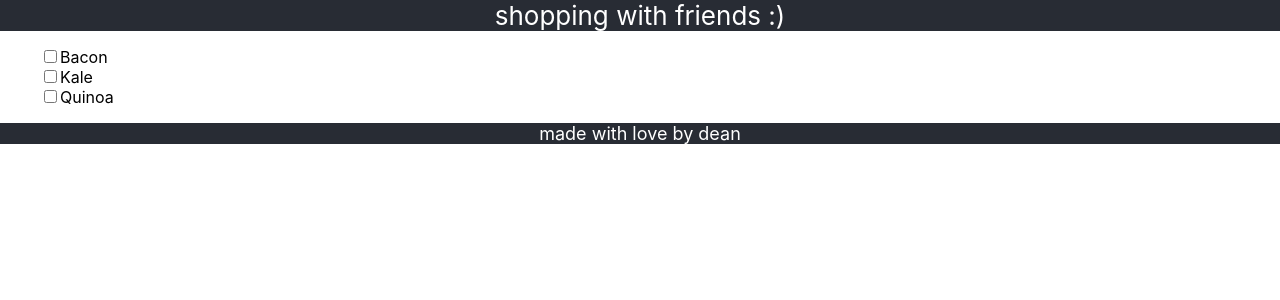
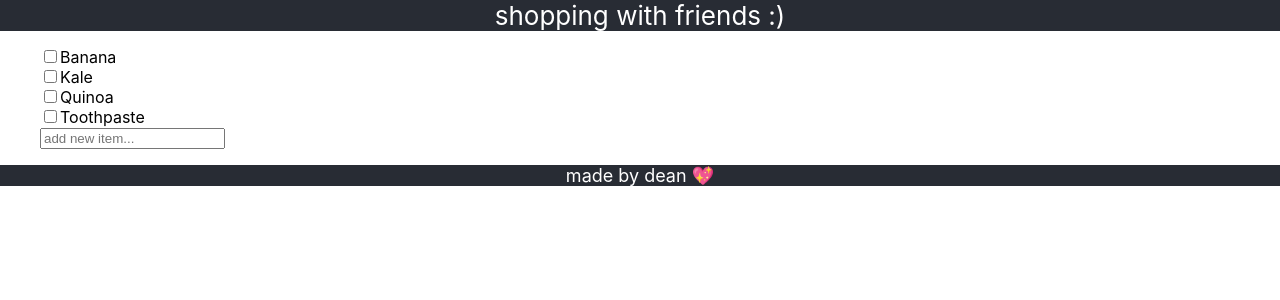
Before and after one commit to deankerrz/shoppinglist, a React (Create React App) app: page / in a window 1280 px wide. Shown: the top 300 px of the page. Built offline with nearby package versions, Linux system fonts and the light colour scheme.

Commit message:
Add Redux

```diff
--- a/package.json
+++ b/package.json
@@ -3,11 +3,13 @@
   "version": "0.1.0",
   "private": true,
   "dependencies": {
+    "@reduxjs/toolkit": "^1.8.2",
     "@testing-library/jest-dom": "^5.16.4",
     "@testing-library/react": "^13.3.0",
     "@testing-library/user-event": "^13.5.0",
     "react": "^18.1.0",
     "react-dom": "^18.1.0",
+    "react-redux": "^8.0.2",
     "react-scripts": "5.0.1",
     "styled-components": "^5.3.5",
     "web-vitals": "^2.1.4"
--- /dev/null
+++ b/src/app/store.js
@@ -0,0 +1,8 @@
+import { configureStore } from '@reduxjs/toolkit'
+import listReducer from '../features/list/listSlice'
+
+export const store = configureStore({
+  reducer: {
+    list: listReducer
+  }
+})
--- a/src/components/App.jsx
+++ b/src/components/App.jsx
@@ -1,20 +1,15 @@
 import { Header } from './Header'
 import { Footer } from './Footer'
-import { ListItem } from './ListItem'
-import { List } from './List'
+import { ItemsList } from '../features/list/List.js'
 
 function App() {
   return (
     <div className="App">
       <Header>shopping with friends :)</Header>
       <main>
-        <List>
-          <ListItem>Bacon</ListItem>
-          <ListItem>Kale</ListItem>
-          <ListItem>Quinoa</ListItem>
-        </List>
+        <ItemsList />
       </main>
-      <Footer>made with love by dean</Footer>
+      <Footer>made by dean 💖</Footer>
     </div>
   )
 }
--- a/src/components/List.jsx
+++ /dev/null
@@ -1,5 +0,0 @@
-import styled from 'styled-components'
-
-export const List = styled.ul`
-  list-style: none;
-`
--- a/src/components/ListItem.jsx
+++ /dev/null
@@ -1,12 +0,0 @@
-import styled from 'styled-components'
-
-const Item = styled.li``
-
-export const ListItem = (props) => {
-  return (
-    <Item>
-      <input type="checkbox" />
-      {props.children}
-    </Item>
-  )
-}
--- /dev/null
+++ b/src/features/list/List.js
@@ -0,0 +1,64 @@
+import { useState } from 'react'
+import { useSelector, useDispatch } from 'react-redux'
+import { nanoid } from '@reduxjs/toolkit'
+
+import { itemAdded } from './listSlice'
+
+import styled from 'styled-components'
+
+const List = styled.ul`
+  list-style: none;
+`
+
+const AddNew = () => {
+  const [name, setName] = useState('')
+
+  const dispatch = useDispatch()
+
+  const handleNameChanged = (e) => setName(e.target.value)
+
+  const handleItemSubmitted = (e) => {
+    e.preventDefault()
+    if (!name) return
+
+    dispatch(
+      itemAdded({
+        id: nanoid(),
+        name,
+        checked: false,
+      })
+    )
+
+    setName('')
+  }
+
+  return (
+    <li>
+      <form onSubmit={handleItemSubmitted}>
+        <input
+          placeholder="add new item..."
+          value={name}
+          onChange={handleNameChanged}
+        />
+      </form>
+    </li>
+  )
+}
+
+export const ItemsList = () => {
+  const list = useSelector((state) => state.list)
+
+  const renderedList = list.map((item) => (
+    <li key={item.id}>
+      <input type="checkbox" defaultChecked={item.checked} />
+      {item.name}
+    </li>
+  ))
+
+  return (
+    <List>
+      {renderedList}
+      <AddNew />
+    </List>
+  )
+}
--- /dev/null
+++ b/src/features/list/listSlice.js
@@ -0,0 +1,24 @@
+import { createSlice } from '@reduxjs/toolkit'
+
+const initialState = [
+  { id: 1, name: 'Banana', checked: false },
+  { id: 2, name: 'Kale', checked: false },
+  { id: 3, name: 'Quinoa', checked: false },
+  { id: 4, name: 'Toothpaste', checked: false },
+]
+
+export const listSlice = createSlice({
+  name: 'list',
+  initialState,
+  reducers: {
+    itemAdded: (state, action) => {
+      state.push(action.payload)
+    },
+  },
+})
+
+export const { itemAdded } = listSlice.actions
+
+export const selectList = (state) => state.list
+
+export default listSlice.reducer
--- a/src/index.js
+++ b/src/index.js
@@ -4,10 +4,16 @@ import './index.css';
 import App from './components/App';
 import reportWebVitals from './reportWebVitals';
 
+import { Provider } from 'react-redux'
+import { store } from './app/store'
+
+
 const root = ReactDOM.createRoot(document.getElementById('root'));
 root.render(
   <React.StrictMode>
+    <Provider store={store}>
     <App />
+    </Provider>
   </React.StrictMode>
 );
 
```
Also changed, not shown: 1 other file (tests, documents, lock files or other folders).
